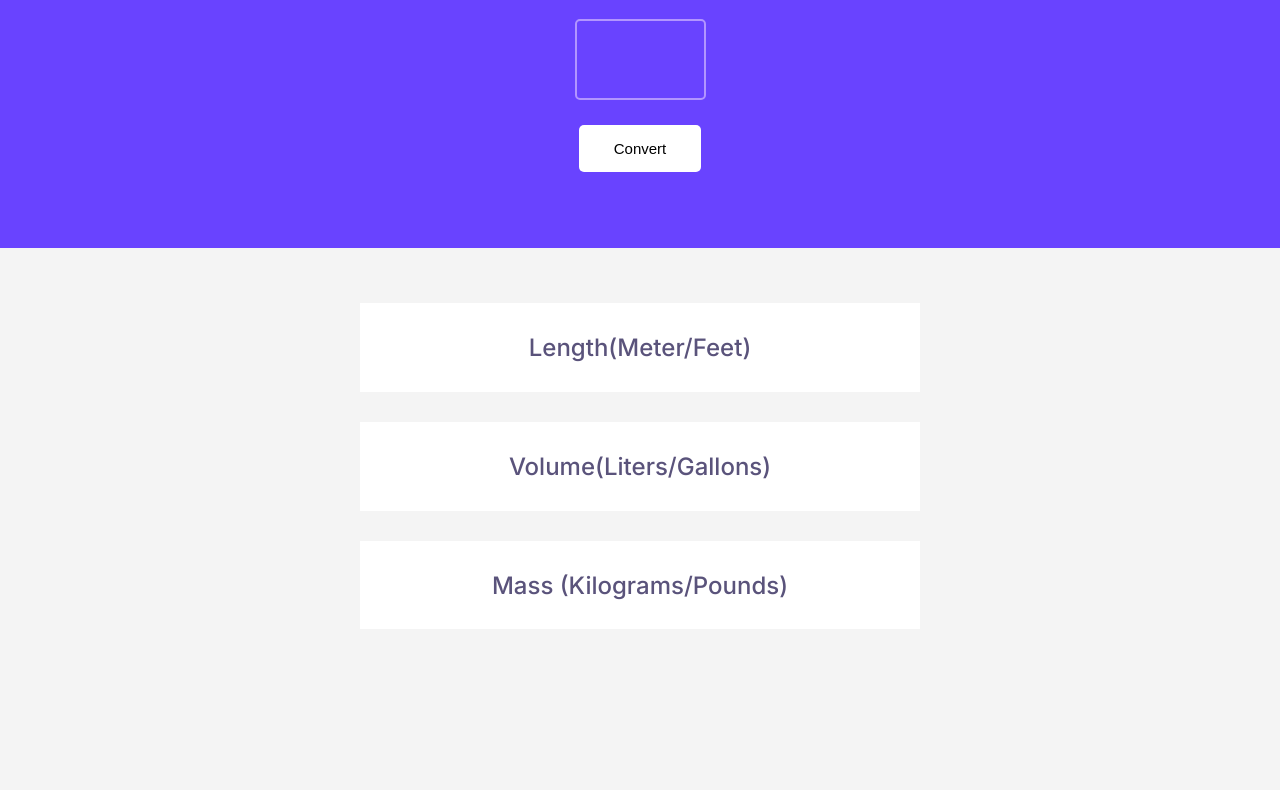
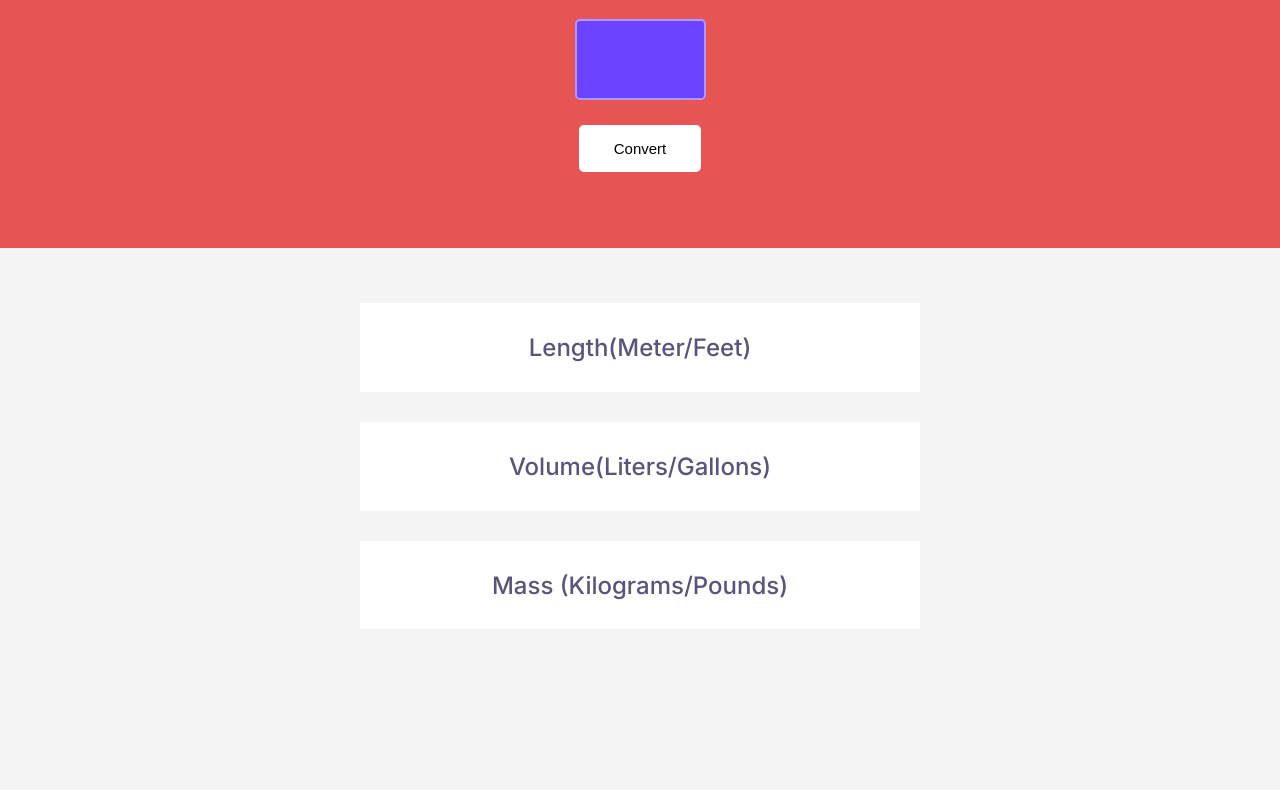
Before and after one commit to geekycoder8/unit-converter, a plain HTML site: page index.html in a window 1280 px wide. Shown: the part 152-942 px from the top of the page. Drawn offline with Linux system fonts and the light colour scheme.

Commit message:
background color change

```diff
--- a/styles.css
+++ b/styles.css
@@ -6,7 +6,8 @@ body {
 }
 
 #hero {
-	background: #6943FF;
+	/* background: #6943FF; */
+	background: #e75454;
 	display: flex;
 	justify-content: center;
 	flex-direction: column;
```
